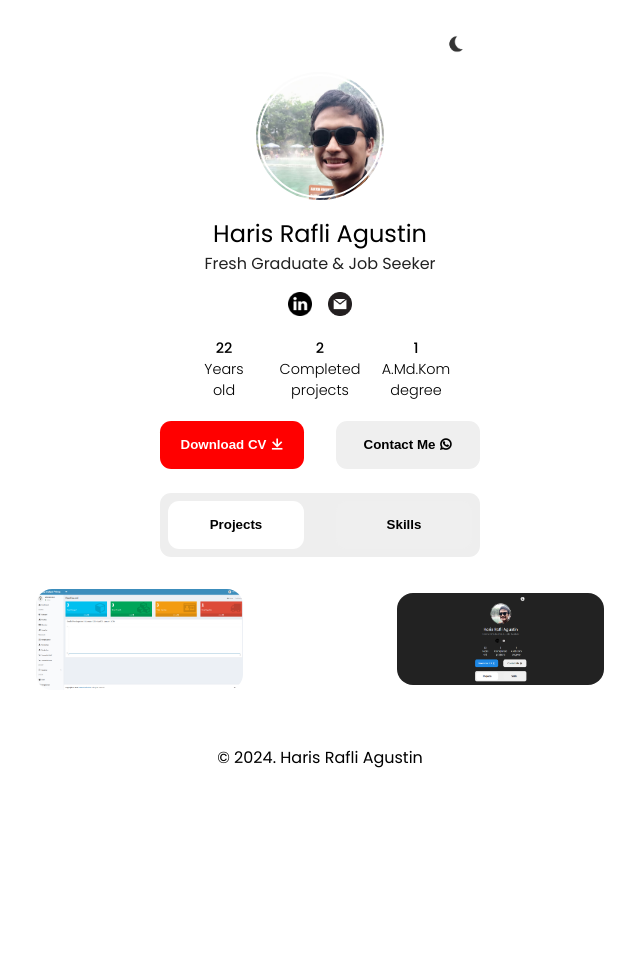
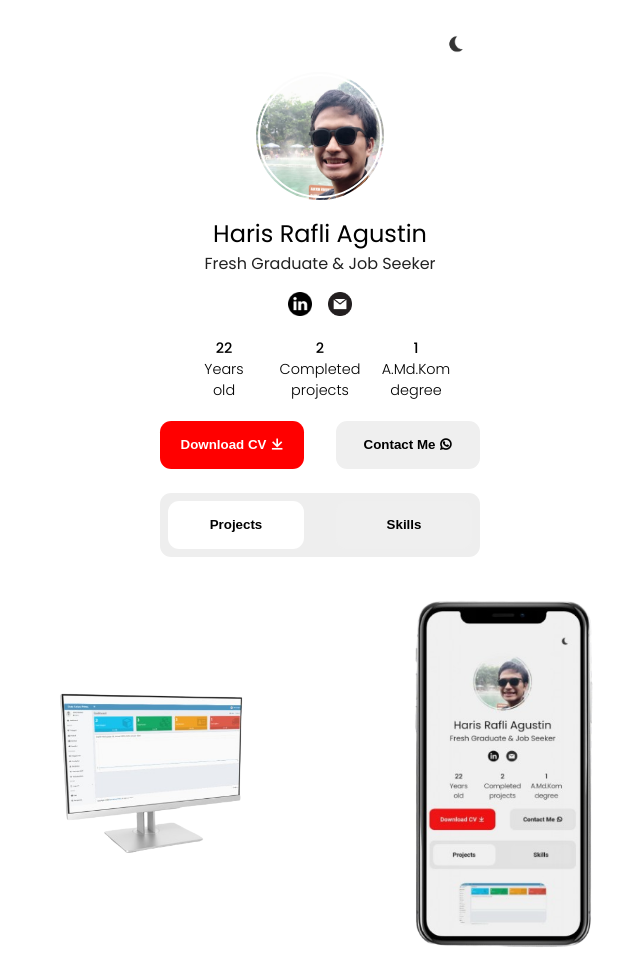
Before and after one commit to harisrafli/mini-portfolio, a plain HTML site: page index.html in a window 1280 px wide. Shown: the top 959 px of the page, without its empty margins (320-960 px from the left). Before the commit the page ends 818 px from the top, so only its background shows below. Drawn offline with nearby package versions, Linux system fonts and the light colour scheme.

Commit message:
Add files via upload

```diff
--- a/index.html
+++ b/index.html
@@ -70,12 +70,12 @@
     <section class="portfolio" id="portfolio">
       <div class="wrapper project-wrapper">
         <a href="https://github.com/harisrafli/dsp"
-          ><img src="assets/pos.png" alt="Project 1"
+          ><img src="assets/posmu.png" alt="Project 1"
         /></a>
       </div>
       <div class="wrapper project-wrapper">
         <a href="https://github.com/harisrafli/mini-portfolio"
-          ><img src="assets/mini-portfolio.png" alt="Project 2"
+          ><img src="assets/ip.png" alt="Project 2"
         /></a>
       </div>
     </section>
--- a/style.css
+++ b/style.css
@@ -12,8 +12,8 @@
   --dark-primary-bg-color: #222222;
   --dark-primary-text-color: #ffffff;
   --dark-secondary-color: #222222;
-  --dark-btn-bg-color: #0000FF;
-  --dark-cta-hover-color: #0000FF;
+  --dark-btn-bg-color: #1E90FF ;
+  --dark-cta-hover-color: #1E90FF;
   --dark-btn-bg-light: #eeeeee;
 }
 
@@ -238,7 +238,7 @@ footer,
 }
 
 .btn-2:hover {
-  background-color: #008000;
+  background-color: #32CD32;
 }
 
 .btn,
```
Also changed, not shown: assets/ip.png (added), assets/posmu.png (added).
